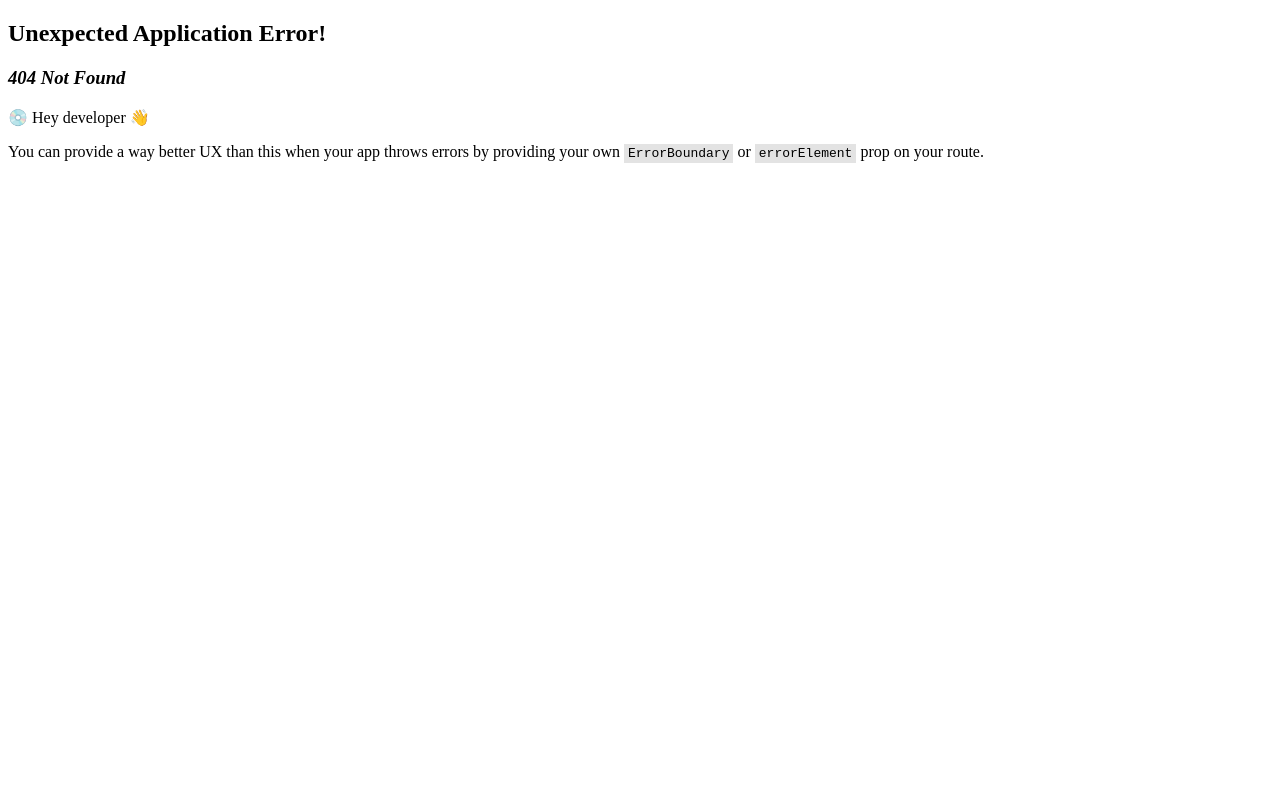
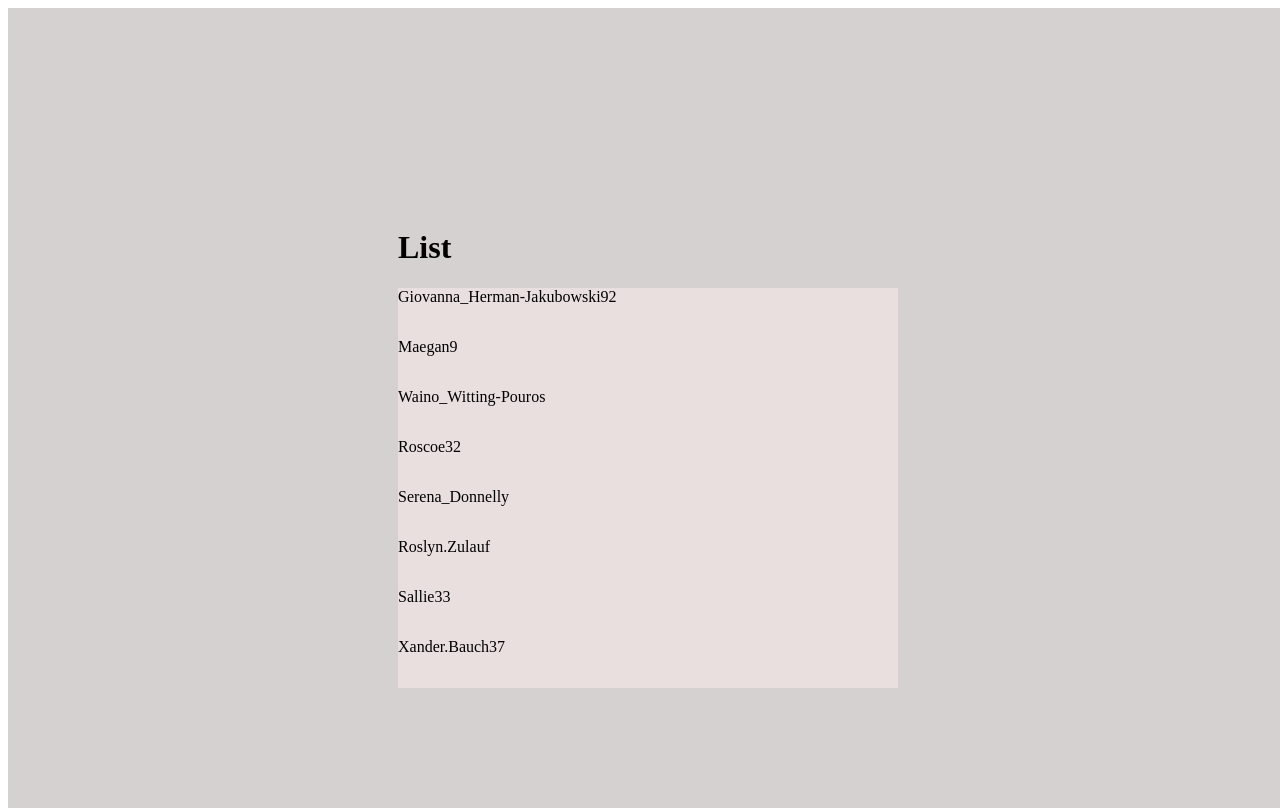
Before and after one commit to jithinbalakrishnan/hotstar, a React (Vite) app: page /virtual-list in a window 1280 px wide. Before the commit this address had no page. Built offline with nearby package versions, Linux system fonts and the light colour scheme.

Commit message:
virtualized list

```diff
--- a/package.json
+++ b/package.json
@@ -29,6 +29,7 @@
     "@babel/preset-react": "^7.24.7",
     "@testing-library/jest-dom": "^6.4.8",
     "@testing-library/react": "^16.0.0",
+    "buffer": "^6.0.3",
     "identity-obj-proxy": "^3.0.0",
     "jest": "^29.7.0",
     "jest-environment-jsdom": "^29.7.0",
@@ -36,10 +37,12 @@
     "process": "^0.11.10"
   },
   "dependencies": {
+    "@faker-js/faker": "^8.4.1",
     "@reduxjs/toolkit": "^2.2.6",
     "react": "^18.3.1",
     "react-dom": "^18.3.1",
     "react-redux": "^9.1.2",
-    "react-router-dom": "^6.25.1"
+    "react-router-dom": "^6.25.1",
+    "react-virtualized": "^9.22.5"
   }
 }
--- a/src/App.js
+++ b/src/App.js
@@ -14,6 +14,7 @@ import ProgressBar from "./components/ProgressBar/ProgressBar";
 import Slider from "./components/Slider/Slider";
 import WarningLayout from "./components/warningLayout";
 import HomeWithReducer from "./components/HomeReducerLogic/Home";
+import VirtualList from "./components/VirtualList/VirtualList";
 
 
 const App = () => (
@@ -64,6 +65,10 @@ const appRouter = createBrowserRouter([
       {
         path: "/home-reducer",
         element: <HomeWithReducer />
+      },
+      {
+        path: "/virtual-list",
+        element: <VirtualList />
       }
     ],
     //   errorElement: <Error />,
--- /dev/null
+++ b/src/components/VirtualList/VirtualList.js
@@ -0,0 +1,55 @@
+// https://www.youtube.com/watch?v=T3b5khnxYQg
+import React, { useEffect } from "react";
+import {
+  List,
+  AutoSizer,
+  CellMeasurer,
+  CellMeasurerCache,
+} from "react-virtualized";
+import { faker } from "@faker-js/faker";
+import './virtualList.css'
+
+const VirtualList = () => {
+  const [people, setPeople] = React.useState([]);
+  const [time, setTime] = React.useState(new Date());
+
+  useEffect(() => {
+    setPeople(
+      [...Array(1000).keys()].map((key) => {
+        return {
+          userId: faker.string.uuid(),
+          userName: faker.internet.userName(),
+          email: faker.internet.email(),
+          avatar: faker.image.avatar(),
+          password: faker.internet.password(),
+          birthDate: faker.date.birthdate(),
+          registeredAt: faker.date.past(),
+        };
+      })
+    );
+  }, []);
+  const RowRenderer = ({key, index, style}) => {
+   return  <div className="list" key={key} style={style}>
+        {people[index].userName}
+    </div>
+  }
+  return (
+   <div className="list-container ">
+       <div className="list-wrapper" >
+      <h1>List</h1>
+      <AutoSizer>
+        {({ height, width }) => (
+          <List
+            height={height}
+            width={width}
+            rowCount={people.length}
+            rowHeight={50}
+            rowRenderer={RowRenderer}
+          ></List>
+        )}
+      </AutoSizer>
+    </div>
+   </div>
+  );
+};
+export default VirtualList;
--- /dev/null
+++ b/src/components/VirtualList/virtualList.css
@@ -0,0 +1,21 @@
+.list-container {
+    position: absolute;
+    width: 100%;
+    height: 100%;
+
+    display: flex;
+    justify-content: center;
+    align-items: center;
+    background-color: #d5d1d1;
+}
+.list-container h1 {
+    /* color: #fff; */
+}
+
+.list-wrapper {
+    height: 400px;
+    width: 500px;
+}
+.list {
+    background-color: #fbecec87;
+}
```
Also changed, not shown: 1 other file (tests, documents, lock files or other folders).
